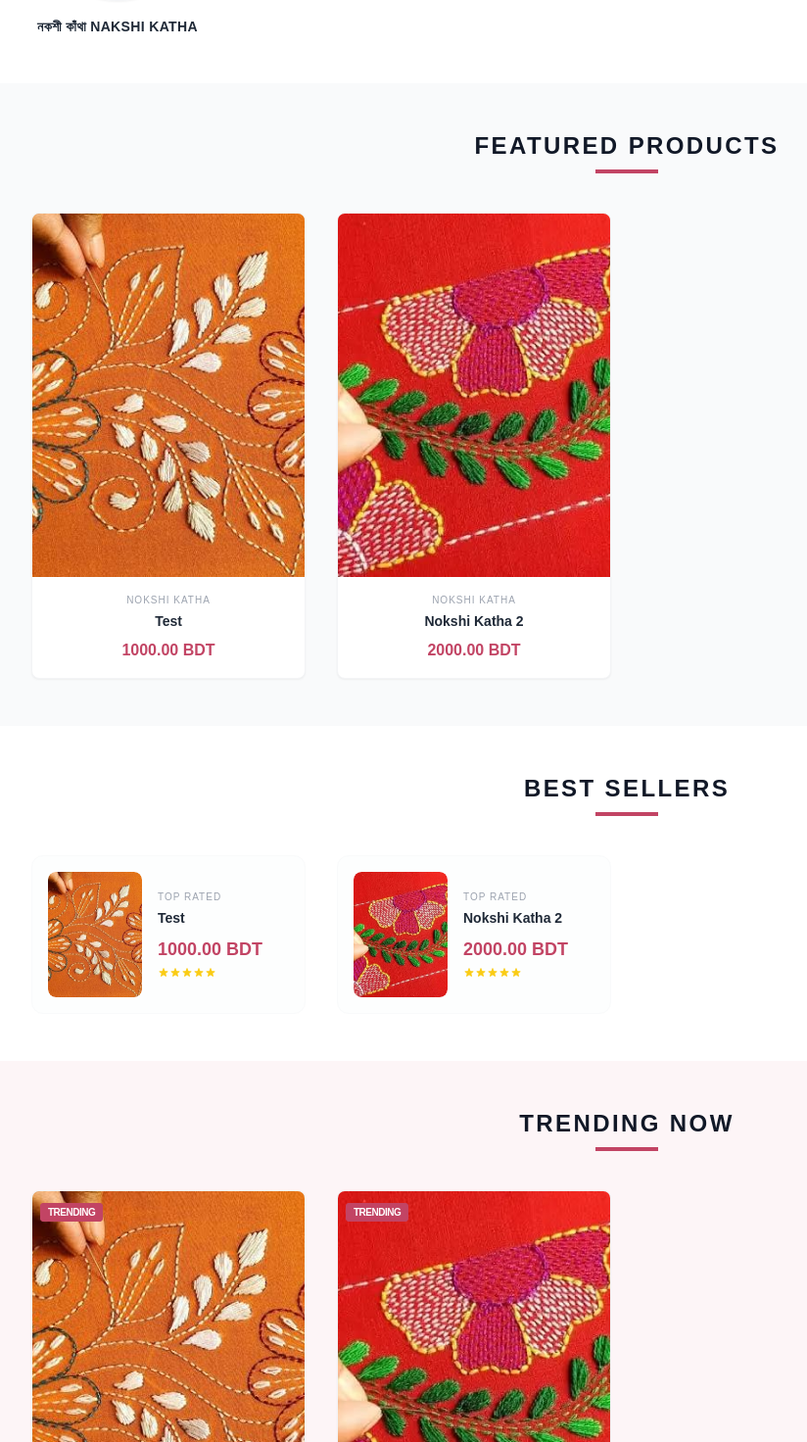
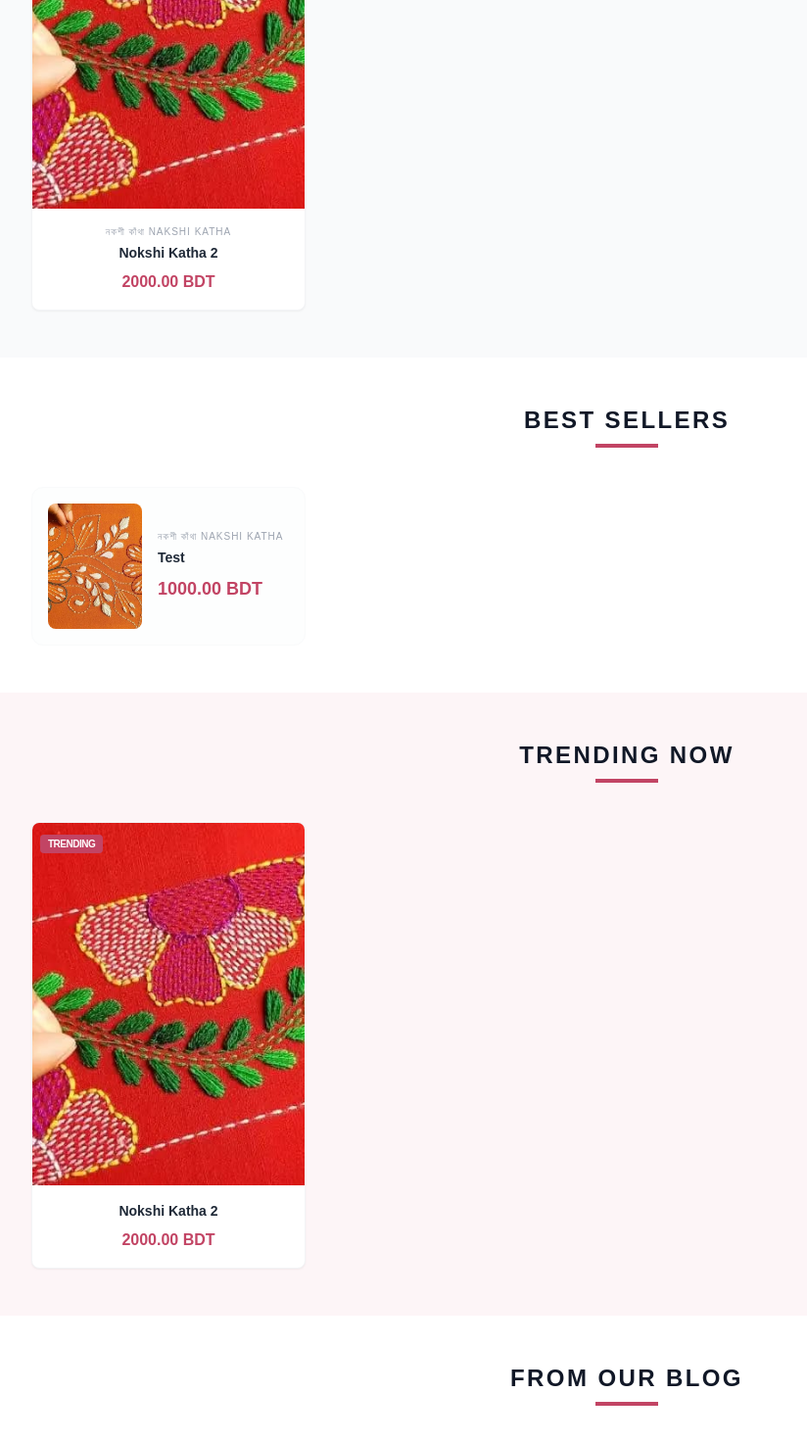
Before and after one commit to faysal077/e-Commerce, a Django app: page / in a window 1280 px wide. Shown: the part 1303-2775 px from the top of the page at 98% size, without its empty margins (0-824 px from the left). Run offline with Django 5.2, Linux system fonts and the light colour scheme; data comes from the database, SQL or seed files in the repository; both versions use the stored data as it was after the commit; tables that the repository leaves empty hold one stand-in row (values such as "Sample post"); some libraries are stand-ins or nearby versions.

Commit message:
First Draft

```diff
--- a/apps/catalog/admin.py
+++ b/apps/catalog/admin.py
@@ -13,7 +13,7 @@ class CategoryAdmin(admin.ModelAdmin):
 @admin.register(Product)
 class ProductAdmin(admin.ModelAdmin):
 
-    list_display = ("name", "category", "price", "is_active", "created_at")
-    list_filter = ("category", "is_active")
+    list_display = ("name", "category", "price", "is_active", "is_featured", "is_best_seller", "is_trending", "created_at")
+    list_filter = ("category", "is_active", "is_featured", "is_best_seller", "is_trending")
     search_fields = ("name",)
     prepopulated_fields = {"slug": ("name",)}
--- a/apps/catalog/models.py
+++ b/apps/catalog/models.py
@@ -25,6 +25,12 @@ class Product(models.Model):
 
     is_active = models.BooleanField(default=True)
 
+    is_featured = models.BooleanField(default=False)
+
+    is_best_seller = models.BooleanField(default=False)
+
+    is_trending = models.BooleanField(default=False)
+
     created_at = models.DateTimeField(auto_now_add=True)
 
     def __str__(self):
--- a/apps/landing/views.py
+++ b/apps/landing/views.py
@@ -1,20 +1,35 @@
-from django.shortcuts import render
-from apps.catalog.models import Product
-from .models import Banner
-
-
 from django.shortcuts import render
 from apps.catalog.models import Product, Category
+from .models import Banner
 
 
 def home(request):
 
-    products = Product.objects.all()[:12]
+    banners = Banner.objects.filter(active=True)
+
     categories = Category.objects.all()
 
+    featured_products = Product.objects.filter(
+        is_active=True,
+        is_featured=True
+    )[:8]
+
+    best_sellers = Product.objects.filter(
+        is_active=True,
+        is_best_seller=True
+    )[:8]
+
+    trending_products = Product.objects.filter(
+        is_active=True,
+        is_trending=True
+    )[:8]
+
     context = {
-        "products": products,
+        "banners": banners,
         "categories": categories,
+        "featured_products": featured_products,
+        "best_sellers": best_sellers,
+        "trending_products": trending_products,
     }
 
     return render(request, "landing/home.html", context)
--- a/templates/components/best_sellers.html
+++ b/templates/components/best_sellers.html
@@ -1,15 +1,22 @@
 <section class="py-12 bg-white">
+
 <div class="max-w-7xl mx-auto px-4 sm:px-6 lg:px-8">
+
 <div class="text-center mb-10">
 <h2 class="text-2xl font-bold text-gray-900 uppercase tracking-widest">Best Sellers</h2>
 <div class="h-1 w-16 bg-[#C24464] mx-auto mt-2"></div>
 </div>
 
 <div class="grid grid-cols-1 sm:grid-cols-2 lg:grid-cols-4 gap-8">
-            {% for product in products %}
+
+{% for product in best_sellers %}
+
+<a href="{% url 'catalog:product_detail' product.slug %}">
+
 <div class="flex items-center space-x-4 p-4 rounded-xl border border-gray-50 hover:border-[#C24464] transition-all duration-300 group bg-gray-50/30">
+
 <div class="w-24 h-32 rounded-lg overflow-hidden flex-shrink-0">
-                    <div class="w-24 h-32 rounded-lg overflow-hidden flex-shrink-0">
+
 {% if product.image %}
 <img src="{{ product.image.url }}"
 alt="{{ product.name }}"
@@ -21,21 +28,31 @@
 {% endif %}
 
 </div>
+
+<div class="flex-1 min-w-0">
+
+<p class="text-[10px] text-gray-400 uppercase tracking-widest mb-1">
+{{ product.category.name }}
+</p>
+
+<h4 class="text-sm font-bold text-gray-800 truncate group-hover:text-[#C24464] transition-colors mb-2">
+{{ product.name }}
+</h4>
+
+<p class="text-lg font-black text-[#C24464]">
+{{ product.price }} BDT
+</p>
+
 </div>
-                <div class="flex-1 min-w-0">
-                    <p class="text-[10px] text-gray-400 uppercase tracking-widest mb-1">Top Rated</p>
-                    <h4 class="text-sm font-bold text-gray-800 truncate group-hover:text-[#C24464] transition-colors mb-2">{{product.name}}</h4>
-                    <p class="text-lg font-black text-[#C24464]">{{product.price}} BDT</p>
-                    <div class="flex text-yellow-400 mt-1">
-                        <svg class="w-3 h-3 fill-current" viewBox="0 0 20 20"><path d="M9.049 2.927c.3-.921 1.603-.921 1.902 0l1.07 3.292a1 1 0 00.95.69h3.462c.969 0 1.371 1.24.588 1.81l-2.8 2.034a1 1 0 00-.364 1.118l1.07 3.292c.3.921-.755 1.688-1.54 1.118l-2.8-2.034a1 1 0 00-1.175 0l-2.8 2.034c-.784.57-1.838-.197-1.539-1.118l1.07-3.292a1 1 0 00-.364-1.118L2.98 8.72c-.783-.57-.38-1.81.588-1.81h3.461a1 1 0 00.951-.69l1.07-3.292z"></path></svg>
-                        <svg class="w-3 h-3 fill-current" viewBox="0 0 20 20"><path d="M9.049 2.927c.3-.921 1.603-.921 1.902 0l1.07 3.292a1 1 0 00.95.69h3.462c.969 0 1.371 1.24.588 1.81l-2.8 2.034a1 1 0 00-.364 1.118l1.07 3.292c.3.921-.755 1.688-1.54 1.118l-2.8-2.034a1 1 0 00-1.175 0l-2.8 2.034c-.784.57-1.838-.197-1.539-1.118l1.07-3.292a1 1 0 00-.364-1.118L2.98 8.72c-.783-.57-.38-1.81.588-1.81h3.461a1 1 0 00.951-.69l1.07-3.292z"></path></svg>
-                        <svg class="w-3 h-3 fill-current" viewBox="0 0 20 20"><path d="M9.049 2.927c.3-.921 1.603-.921 1.902 0l1.07 3.292a1 1 0 00.95.69h3.462c.969 0 1.371 1.24.588 1.81l-2.8 2.034a1 1 0 00-.364 1.118l1.07 3.292c.3.921-.755 1.688-1.54 1.118l-2.8-2.034a1 1 0 00-1.175 0l-2.8 2.034c-.784.57-1.838-.197-1.539-1.118l1.07-3.292a1 1 0 00-.364-1.118L2.98 8.72c-.783-.57-.38-1.81.588-1.81h3.461a1 1 0 00.951-.69l1.07-3.292z"></path></svg>
-                        <svg class="w-3 h-3 fill-current" viewBox="0 0 20 20"><path d="M9.049 2.927c.3-.921 1.603-.921 1.902 0l1.07 3.292a1 1 0 00.95.69h3.462c.969 0 1.371 1.24.588 1.81l-2.8 2.034a1 1 0 00-.364 1.118l1.07 3.292c.3.921-.755 1.688-1.54 1.118l-2.8-2.034a1 1 0 00-1.175 0l-2.8 2.034c-.784.57-1.838-.197-1.539-1.118l1.07-3.292a1 1 0 00-.364-1.118L2.98 8.72c-.783-.57-.38-1.81.588-1.81h3.461a1 1 0 00.951-.69l1.07-3.292z"></path></svg>
-                        <svg class="w-3 h-3 fill-current" viewBox="0 0 20 20"><path d="M9.049 2.927c.3-.921 1.603-.921 1.902 0l1.07 3.292a1 1 0 00.95.69h3.462c.969 0 1.371 1.24.588 1.81l-2.8 2.034a1 1 0 00-.364 1.118l1.07 3.292c.3.921-.755 1.688-1.54 1.118l-2.8-2.034a1 1 0 00-1.175 0l-2.8 2.034c-.784.57-1.838-.197-1.539-1.118l1.07-3.292a1 1 0 00-.364-1.118L2.98 8.72c-.783-.57-.38-1.81.588-1.81h3.461a1 1 0 00.951-.69l1.07-3.292z"></path></svg>
+
 </div>
-                </div>
-            </div>
+
+</a>
+
+{% empty %}
+<p>No best sellers available</p>
 {% endfor %}
+
 </div>
 </div>
 </section>
--- a/templates/components/featured_products.html
+++ b/templates/components/featured_products.html
@@ -1,44 +1,53 @@
 <section class="py-12 bg-gray-50">
     <div class="max-w-7xl mx-auto px-4 sm:px-6 lg:px-8">
+
         <div class="text-center mb-10">
             <h2 class="text-2xl font-bold text-gray-900 uppercase tracking-widest">Featured Products</h2>
             <div class="h-1 w-16 bg-[#C24464] mx-auto mt-2"></div>
         </div>
 
         <div class="grid grid-cols-2 sm:grid-cols-2 lg:grid-cols-4 gap-4 md:gap-8">
-            {% for product in products %}
+
+            {% for product in featured_products %}
+
             <div class="bg-white rounded-lg overflow-hidden shadow-sm hover:shadow-md transition-all duration-300 group border border-gray-100">
+
+                <a href="{% url 'catalog:product_detail' product.slug %}">
+
                 <div class="aspect-[3/4] overflow-hidden relative">
+
                     {% if product.image %}
                     <img src="{{ product.image.url }}" alt="{{ product.name }}" class="w-full h-full object-cover group-hover:scale-105 transition-transform duration-500">
                     {% else %}
                     <img src="https://picsum.photos/seed/{{ product.slug }}/600/800" alt="{{ product.name }}" class="w-full h-full object-cover group-hover:scale-105 transition-transform duration-500">
                     {% endif %}
-                    <div class="absolute top-2 right-2 flex flex-col space-y-2 opacity-0 group-hover:opacity-100 transition-opacity duration-300">
-                        <button class="p-2 bg-white rounded-full text-gray-600 hover:text-[#C24464] shadow-sm">
-                            <svg class="w-5 h-5" fill="none" stroke="currentColor" viewBox="0 0 24 24"><path stroke-linecap="round" stroke-linejoin="round" stroke-width="2" d="M4.318 6.318a4.5 4.5 0 000 6.364L12 20.364l7.682-7.682a4.5 4.5 0 00-6.364-6.364L12 7.636l-1.318-1.318a4.5 4.5 0 00-6.364 0z"></path></svg>
-                        </button>
-                        <button class="p-2 bg-white rounded-full text-gray-600 hover:text-[#C24464] shadow-sm">
-                            <svg class="w-5 h-5" fill="none" stroke="currentColor" viewBox="0 0 24 24"><path stroke-linecap="round" stroke-linejoin="round" stroke-width="2" d="M15 12a3 3 0 11-6 0 3 3 0 016 0z"></path><path stroke-linecap="round" stroke-linejoin="round" stroke-width="2" d="M2.458 12C3.732 7.943 7.523 5 12 5c4.478 0 8.268 2.943 9.542 7-1.274 4.057-5.064 7-9.542 7-4.477 0-8.268-2.943-9.542-7z"></path></svg>
-                        </button>
-                    </div>
-                    <div class="absolute bottom-0 left-0 right-0 p-4 translate-y-full group-hover:translate-y-0 transition-transform duration-300">
-                        <button class="w-full bg-[#C24464] text-white py-2 rounded-md text-sm font-bold uppercase tracking-wider hover:bg-[#a33852]">Add to Cart</button>
-                    </div>
+
                 </div>
+
                 <div class="p-4 text-center">
+
                     <p class="text-[10px] text-gray-400 uppercase tracking-widest mb-1">
-                    {% if product.category_name %}
-                        {{ product.category_name }}
-                    {% else %}
-                        Nokshi Katha
-                    {% endif %}
+                        {{ product.category.name }}
                     </p>
-                    <h4 class="text-sm font-bold text-gray-800 mb-2 truncate group-hover:text-[#C24464] transition-colors">{{product.name}}</h4>
-                    <p class="text-base font-black text-[#C24464]">{{product.price}} BDT</p>
+
+                    <h4 class="text-sm font-bold text-gray-800 mb-2 truncate group-hover:text-[#C24464] transition-colors">
+                        {{ product.name }}
+                    </h4>
+
+                    <p class="text-base font-black text-[#C24464]">
+                        {{ product.price }} BDT
+                    </p>
+
                 </div>
+
+                </a>
+
             </div>
+
+            {% empty %}
+            <p>No featured products available</p>
             {% endfor %}
+
         </div>
     </div>
 </section>
--- a/templates/components/trending_products.html
+++ b/templates/components/trending_products.html
@@ -1,44 +1,58 @@
 <section class="py-12 bg-[#FDF5F7]">
+
 <div class="max-w-7xl mx-auto px-4 sm:px-6 lg:px-8">
+
 <div class="text-center mb-10">
 <h2 class="text-2xl font-bold text-gray-900 uppercase tracking-widest">Trending Now</h2>
 <div class="h-1 w-16 bg-[#C24464] mx-auto mt-2"></div>
 </div>
 
 <div class="grid grid-cols-2 sm:grid-cols-2 lg:grid-cols-4 gap-4 md:gap-8">
-            {% for product in products %}
+
+{% for product in trending_products %}
+
 <div class="bg-white rounded-lg overflow-hidden shadow-sm hover:shadow-md transition-all duration-300 group border border-gray-100">
+
+<a href="{% url 'catalog:product_detail' product.slug %}">
+
 <div class="aspect-[3/4] overflow-hidden relative">
-                    <div class="aspect-[3/4] overflow-hidden relative">
+
 {% if product.image %}
 <img src="{{ product.image.url }}"
 alt="{{ product.name }}"
 class="w-full h-full object-cover group-hover:scale-105 transition-transform duration-500">
 {% else %}
-                            <img src="https://picsum.photos/seed/trending{{ forloop.counter }}/600/800"
+<img src="https://picsum.photos/seed/{{ product.slug }}/600/800"
 alt="{{ product.name }}"
 class="w-full h-full object-cover group-hover:scale-105 transition-transform duration-500">
 {% endif %}
 
 <div class="absolute top-2 left-2">
-                            <span class="bg-[#C24464] text-white text-[10px] font-bold px-2 py-1 rounded uppercase tracking-tighter">Trending</span>
+<span class="bg-[#C24464] text-white text-[10px] font-bold px-2 py-1 rounded uppercase tracking-tighter">
+Trending
+</span>
 </div>
 
 </div>
 
-                    <div class="absolute top-2 left-2">
-                        <span class="bg-[#C24464] text-white text-[10px] font-bold px-2 py-1 rounded uppercase tracking-tighter">Trending</span>
+<div class="p-4 text-center">
+<h4 class="text-sm font-bold text-gray-800 mb-2 truncate group-hover:text-[#C24464] transition-colors">
+{{ product.name }}
+</h4>
+
+<p class="text-base font-black text-[#C24464]">
+{{ product.price }} BDT
+</p>
 </div>
-                    <div class="absolute bottom-0 left-0 right-0 p-4 translate-y-full group-hover:translate-y-0 transition-transform duration-300">
-                        <button class="w-full bg-[#C24464] text-white py-2 rounded-md text-sm font-bold uppercase tracking-wider hover:bg-[#a33852]">Quick View</button>
+
+</a>
+
 </div>
-                </div>
-                <div class="p-4 text-center">
-                    <h4 class="text-sm font-bold text-gray-800 mb-2 truncate group-hover:text-[#C24464] transition-colors">{{product.name}}</h4>
-                    <p class="text-base font-black text-[#C24464]">{{product.price}} BDT</p>
-                </div>
-            </div>
+
+{% empty %}
+<p>No trending products available</p>
 {% endfor %}
+
 </div>
 </div>
 </section>
```
Also changed, not shown: apps/catalog/migrations/0002_product_is_best_seller_product_is_featured_and_more.py (added), db.sqlite3, media/products/WhatsApp_Image_2026-01-27_at_6.41.22_PM.jpeg (added), media/products/WhatsApp_Image_2026-01-27_at_6.41.22_PM_1.jpeg (added). Lines whose indentation alone changed are shown as unchanged.
